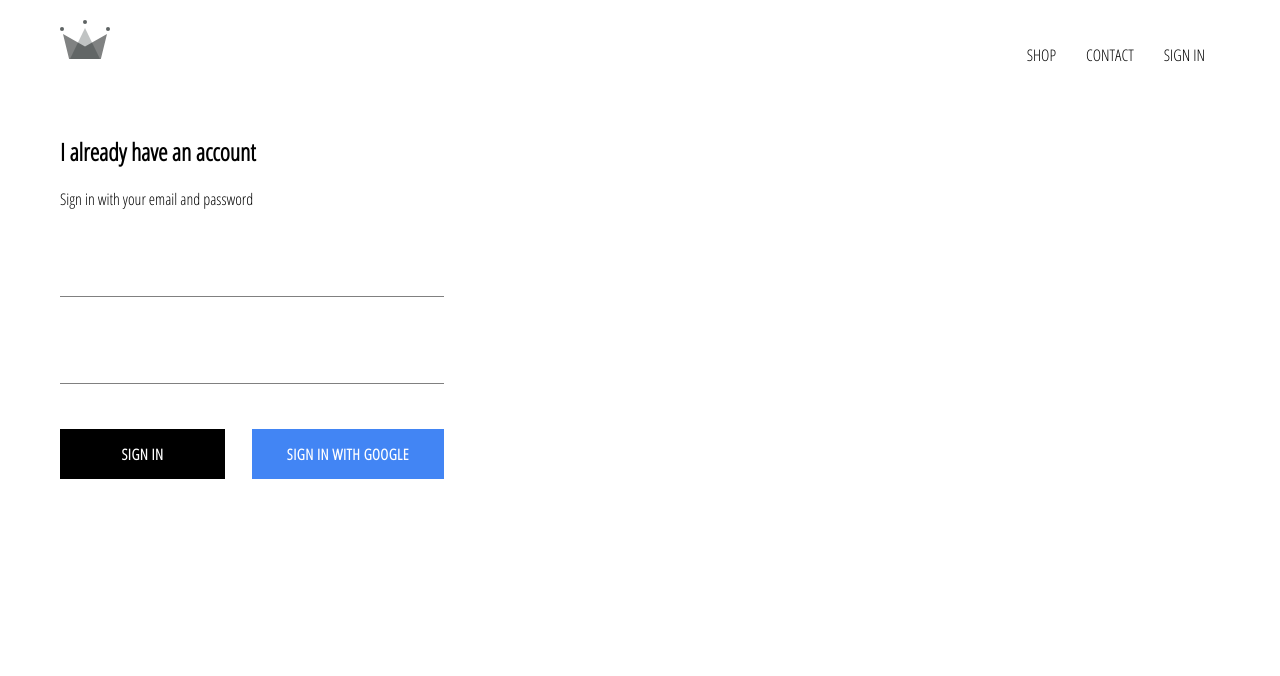
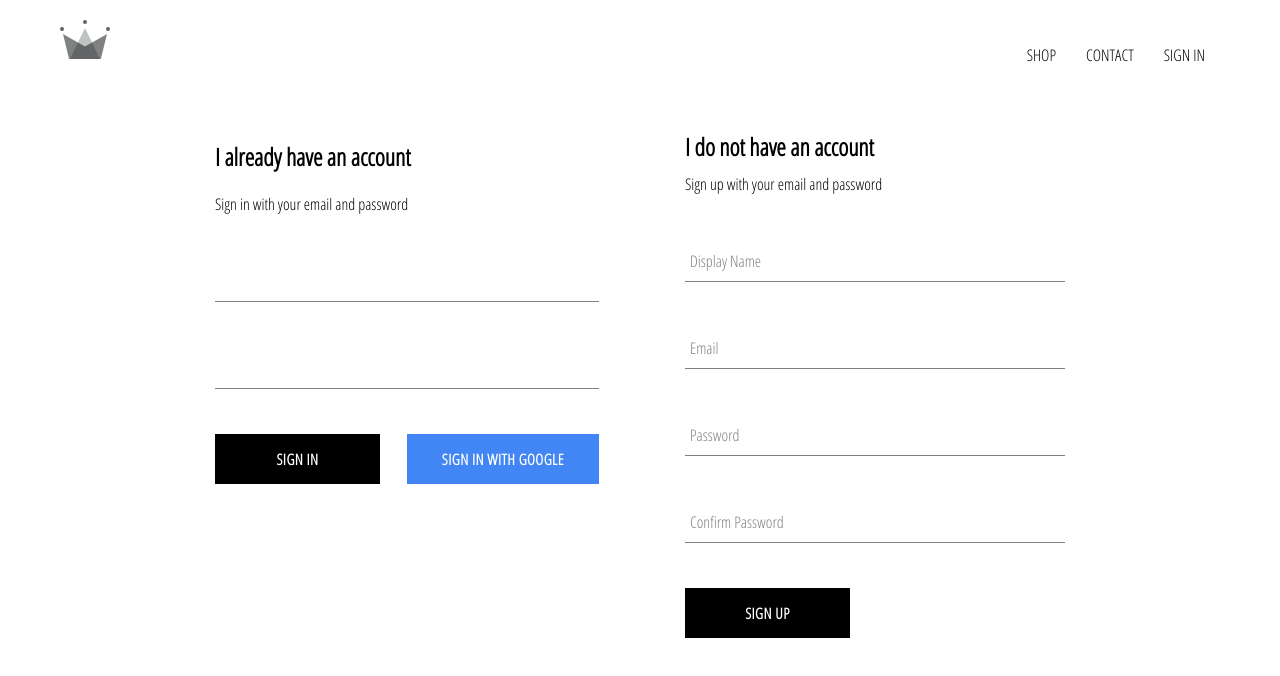
Before and after one commit to n-gibs/ReactEcommerece, a React (Create React App) app: page /signin in a window 1280 px wide. Shown: the top 676 px of the page. Built offline with nearby package versions, Linux system fonts and the light colour scheme; no server answers.

Commit message:
added sign in and sign up features with firebase

```diff
--- a/src/App.js
+++ b/src/App.js
@@ -24,10 +24,26 @@
 
   componentDidMount(){
     //firebase method
-    this.unsunbscribeFromAuth = auth.onAuthStateChanged(async user =>{
+    this.unsunbscribeFromAuth = auth.onAuthStateChanged(async userAuth => {
       //this.setState({currentUser: user})
-      createUserProfileDocument(user);
+      //createUserProfileDocument(user);'=
+      if(userAuth){
+        const userRef = await createUserProfileDocument(userAuth);
 
+        //update current user
+        userRef.onSnapshot(snapShot => {
+          this.setState({
+            currentUser:{
+            id: snapShot.id,
+            ...snapShot.data()
+            }
+          });
+          console.log(this.state);
+        });
+      }
+      else{ //if no user Auth
+        this.setState({currentUser: userAuth});
+      }
     });
   }
 
--- /dev/null
+++ b/src/components/signup/signup.component.jsx
@@ -0,0 +1,102 @@
+import React from 'react';
+
+import FormInput from '../form-input/form-input.component';
+import CustomButton from '../custom-button/custom-button.component';
+
+import {auth, createUserProfileDocument} from '../../firebase/firebase.utils';
+
+import './signup.styles.scss';
+
+class SignUp extends React.Component{
+	constructor(){
+			super();
+
+
+		this.state={
+				displayName: '',
+				email:'',
+				password:'',
+				confirmPassword:''
+		};
+	}
+
+	handleSubmit = async event =>{
+		//prevent default of form submit action
+		event.preventDefault();
+
+		const { displayName, email, password, confirmPassword} = this.state;
+
+		if(password !== confirmPassword){
+			alert("passwords do not match");
+			return;
+		}
+		try{
+			const{ user } = await auth.createUserWithEmailAndPassword(email, password);
+			createUserProfileDocument(user, {displayName});
+
+			this.setState({
+				displayName: '',
+				email:'',
+				password:'',
+				confirmPassword:''
+			});
+
+		}catch(error){
+			console.error(error);
+			return;
+		}
+	};
+
+	handleChange = event => {
+		const {name, value } =event.target;
+
+		this.setState({[name]:value });
+	};
+
+	render(){
+		const { displayName, email, password, confirmPassword} = this.state;
+		return(
+			<div className='sign-up'>
+				<h2 className='title'>I do not have an account</h2>
+				<span>Sign up with your email and password</span>
+				<form className='sign-up-form' onSubmit={this.handleSubmit}>
+					<FormInput
+						type = 'text'
+						name='displayName'
+						value={displayName}
+						onChange={this.handleChange}
+						label='Display Name'
+						required
+						/>
+					<FormInput
+						type = 'email'
+						name='email'
+						value={email}
+						onChange={this.handleChange}
+						label='Email'
+						required
+						/>
+					<FormInput
+						type = 'password'
+						name='password'
+						value={password}
+						onChange={this.handleChange}
+						label='Password'
+						required
+						/>
+					<FormInput
+						type = 'password'
+						name='confirmPassword'
+						value={confirmPassword}
+						onChange={this.handleChange}
+						label='Confirm Password'
+						required
+						/>
+						<CustomButton type='submit'>Sign Up</CustomButton>
+
+				</form>
+			</div>
+		);
+	}
+}
+export default SignUp;
--- /dev/null
+++ b/src/components/signup/signup.styles.scss
@@ -0,0 +1,9 @@
+.sign-up {
+  display: flex;
+  flex-direction: column;
+  width: 380px;
+
+  .title {
+    margin: 10px 0;
+  }
+}
--- a/src/firebase/firebase.utils.js
+++ b/src/firebase/firebase.utils.js
@@ -21,6 +21,7 @@
 
     const userRef = firestore.doc(`users/${userAuth.uid}`);
 
+    //get snapshot
     const snapShot = await userRef.get();
 
     if(!snapShot.exists){
--- a/src/pages/signinpage/signinpage.component.jsx
+++ b/src/pages/signinpage/signinpage.component.jsx
@@ -1,11 +1,14 @@
 import React from 'react';
 import SignIn from '../../components/signin/signin.component'
+import SignUp from '../../components/signup/signup.component'
 
 import './signinpage.styles.scss';
 
 const SignInPage = () => (
     <div className='signinpage'>
     <SignIn className = 'signin'/>
+
+    <SignUp className='signup'/>
     </div>
 
 );
--- a/src/pages/signinpage/signinpage.styles.scss
+++ b/src/pages/signinpage/signinpage.styles.scss
@@ -0,0 +1,6 @@
+.signinpage{
+  width: 850px;
+  display: flex;
+  justify-content: space-between;
+  margin: 30px auto;
+}
```
